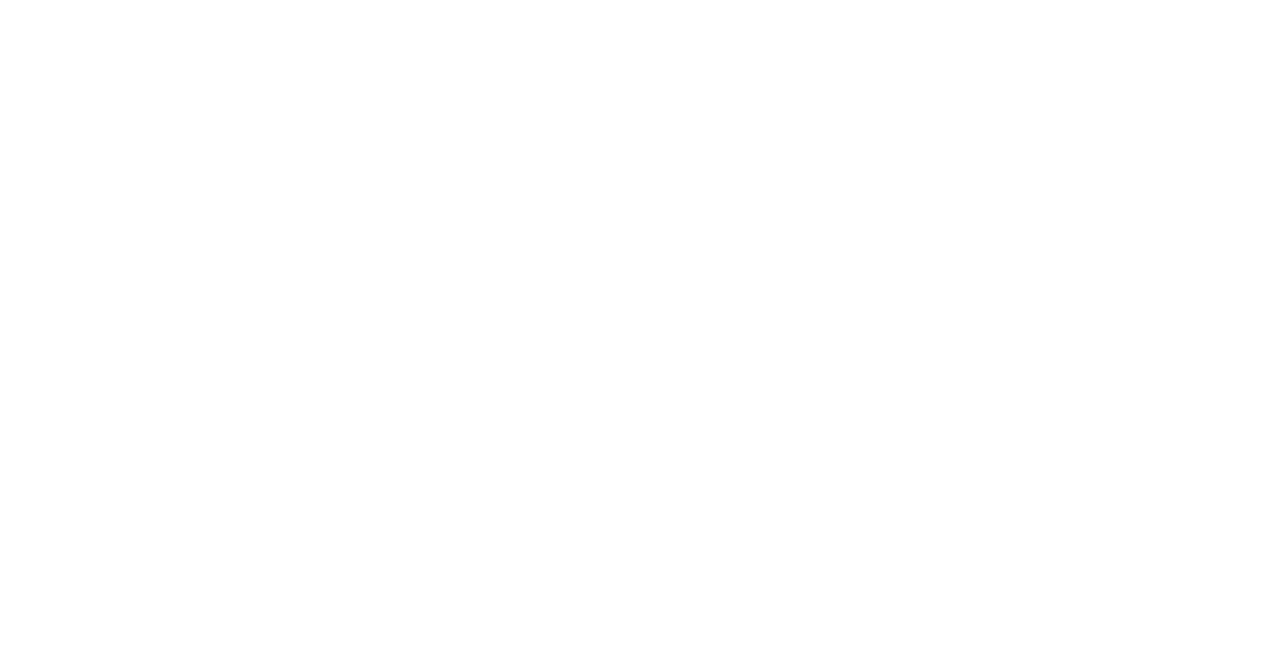
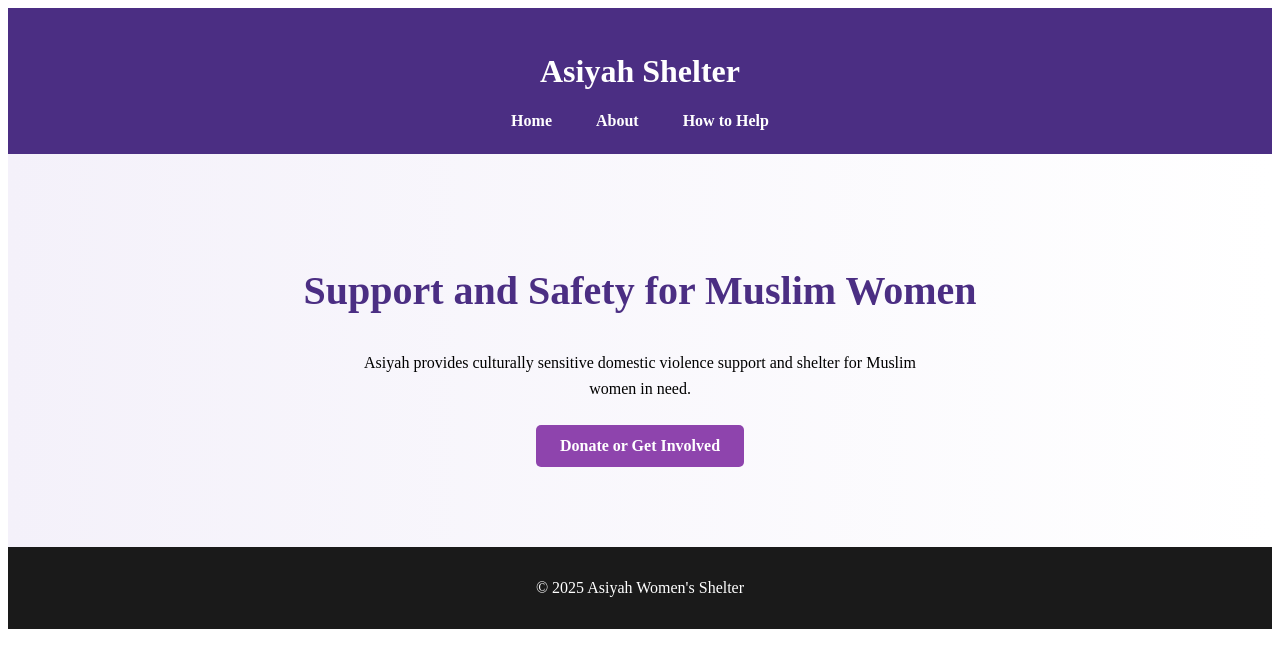
Before and after one commit to Bonnie04/Assignment1_ttp, a plain HTML site: page index.html in a window 1280 px wide. Drawn offline with Linux system fonts and the light colour scheme.

Commit message:
Add about.html page and updated styling

```diff
--- a/index.html
+++ b/index.html
@@ -3,9 +3,29 @@
 <head>
     <meta charset="UTF-8">
     <meta name="viewport" content="width=device-width, initial-scale=1.0">
-    <title>Document</title>
+    <title>Asiyah Women's Center | Home</title>
+    <link rel="stylesheet" href="style.css">
+<link href="https://fonts.googleapis.com/css2?family=Poppins:wght@400;600&display=swap" rel="stylesheet">
+
 </head>
 <body>
-
+    <header>
+        <h1>Asiyah Shelter</h1>
+        <nav>
+          <a href="index.html">Home</a>
+          <a href="about.html">About</a>
+          <a href="help.html">How to Help</a>
+        </nav>
+      </header>
+    <main>
+        <section class="hero">
+        <h2>Support and Safety for Muslim Women</h2>
+        <p>Asiyah provides culturally sensitive domestic violence support and shelter for Muslim women in need.</p>
+        <a href="help.html" class="cta-button">Donate or Get Involved</a>
+      </section>
+    </main>
+    <footer>
+        <p>&copy; 2025 Asiyah Women's Shelter</p>
+    </footer>
 </body>
 </html>
--- a/style.css
+++ b/style.css
@@ -0,0 +1,74 @@
+/* Base styles */
+body {
+    body {
+        font-family: 'Poppins', sans-serif;
+    background-color: #fff;
+    margin: 0;
+    padding: 0;
+    color: #1a1a1a;
+  }
+
+  /* Header */
+  header {
+    background-color: #4b2e83; /* deep purple */
+    color: white;
+    padding: 1.5em 0;
+    text-align: center;
+  }
+
+  nav a {
+    color: white;
+    margin: 0 20px;
+    text-decoration: none;
+    font-weight: bold;
+  }
+
+  nav a:hover {
+    text-decoration: underline;
+  }
+
+  .hero {
+    background: linear-gradient(to right, #f4f1fa, #fff);
+    padding: 5em 2em;
+    display: flex;
+    flex-direction: column;
+    align-items: center;
+    text-align: center;
+  }
+
+  .hero h2 {
+    font-size: 2.5em;
+    color: #4b2e83;
+    margin-bottom: 0.5em;
+  }
+
+  .hero p {
+    max-width: 600px;
+    line-height: 1.6;
+    margin-bottom: 1.5em;
+  }
+
+
+  /* Call-to-action Button */
+  .cta-button {
+    background-color: #8e44ad; /* rich purple */
+    color: white;
+    padding: 0.75em 1.5em;
+    border: none;
+    border-radius: 5px;
+    text-decoration: none;
+    font-weight: bold;
+    transition: background-color 0.3s ease;
+  }
+
+  .cta-button:hover {
+    background-color: #6c3483;
+  }
+
+  /* Footer */
+  footer {
+    background-color: #1a1a1a;
+    color: white;
+    text-align: center;
+    padding: 1em 0;
+  }
```
Also changed, not shown: 1 other file.
